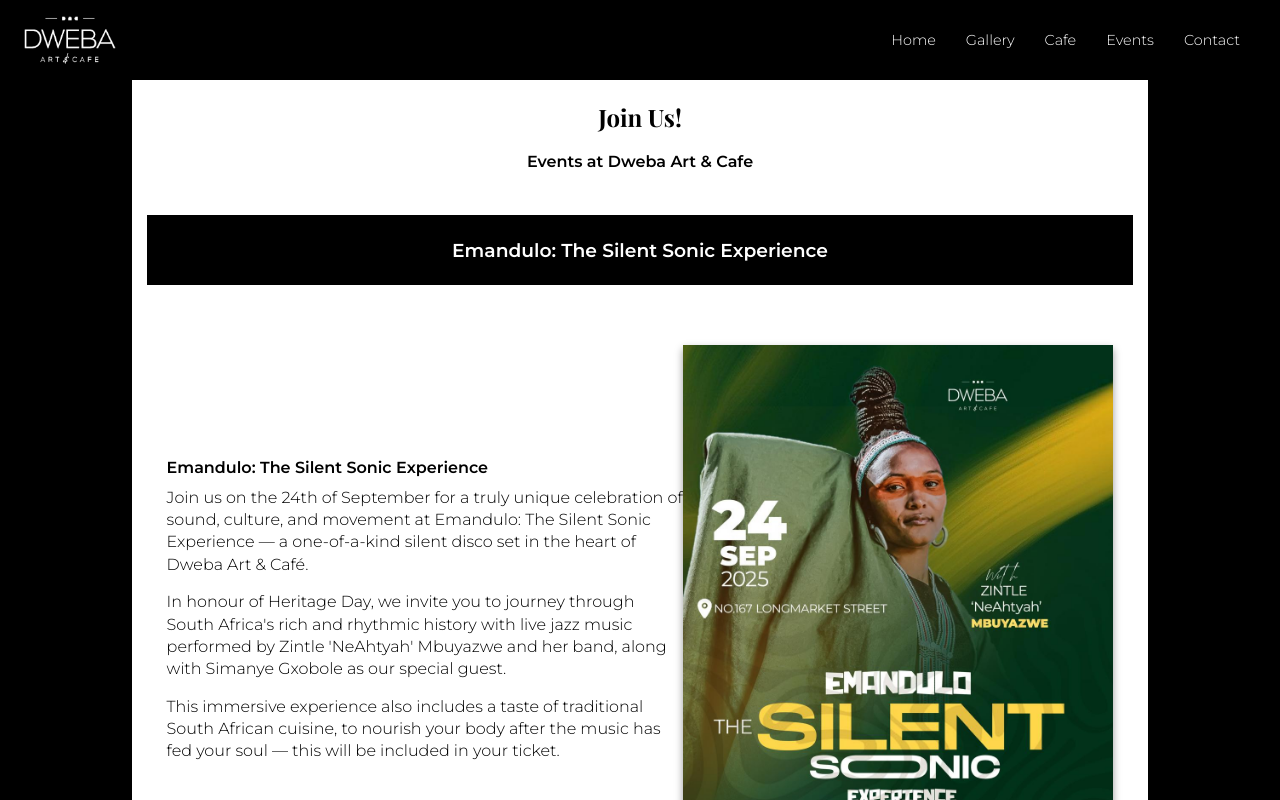
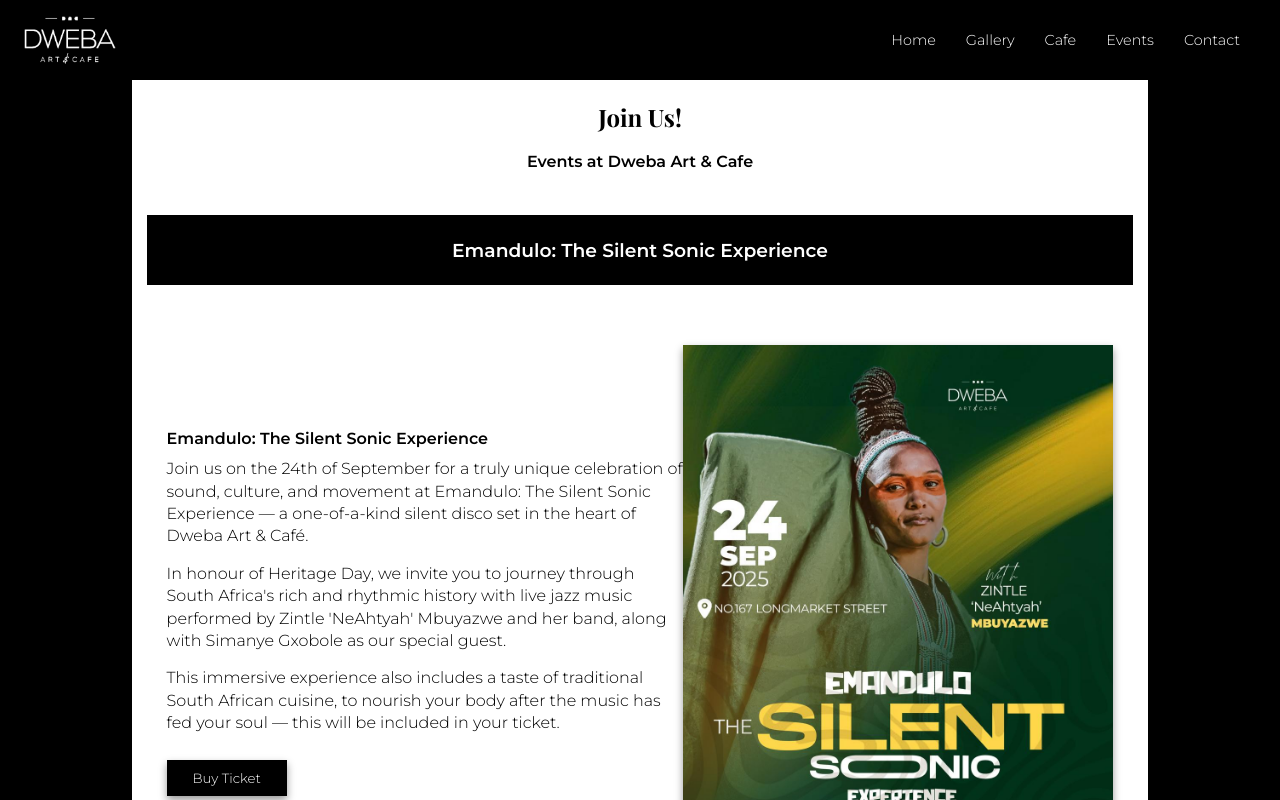
Before and after one commit to Lebo-Madikane/dweba-art-and-cafe, a Next.js app: page /eventsPage in a window 1280 px wide. Shown: the top 800 px of the page. Built offline with nearby package versions, Linux system fonts and the light colour scheme.

Commit message:
update eventsPage

```diff
--- a/src/pages/eventsPage.js
+++ b/src/pages/eventsPage.js
@@ -20,7 +20,7 @@ const EventsContent = () => (
                             <p>Join us on the 24th of September for a truly unique celebration of sound, culture, and movement at Emandulo: The Silent Sonic Experience — a one-of-a-kind silent disco set in the heart of Dweba Art & Café.</p>
                             <p>In honour of Heritage Day, we invite you to journey through South Africa's rich and rhythmic history with live jazz music performed by Zintle 'NeAhtyah' Mbuyazwe and her band, along with Simanye Gxobole as our special guest.</p>
                             <p>This immersive experience also includes a taste of traditional South African cuisine, to nourish your body after the music has fed your soul — this will be included in your ticket.</p>
-                            {/* <button className={styles["purchase-btn"]}><Link href="https://www.quicket.co.za/events/307400-ixesha-lixhatshwe-zizinja-awakening/?preview=t#/">Buy Ticket</Link></button> */}
+                            <button className={styles["purchase-btn"]}><Link href="https://www.quicket.co.za/events/307400-ixesha-lixhatshwe-zizinja-awakening/?preview=t#/">Buy Ticket</Link></button>
                         </div>
                         <div className={styles["events1img"]}>
                             <Image src='/assets/eventsPageImgs/Zinhle.jpeg' alt="EventOne Img" width={400} height={500} className={styles["eventOneImg"]} />
--- a/src/styles/pages/eventsPage.module.scss
+++ b/src/styles/pages/eventsPage.module.scss
@@ -38,7 +38,7 @@
                     text-align: start;
                     padding: 20px;
                     margin: 40px 0px;
-                    gap: 20;
+                    gap: 40;
 
                     .events1details {
                         flex: 1.2;
@@ -54,6 +54,16 @@
                         span {
                             font-weight: bold;
                         }
+
+                                                button {
+                                                    width: 120px;
+                                                    padding: 8px;
+                                                    margin: 10px auto 10px auto;
+                                                    color: #ffffff;
+                                                    background-color: #000000;
+                                                    border: 1px solid #000;
+                                                    box-shadow: 0 4px 8px rgba(0, 0, 0, 0.4);
+                                                }
                     }
 
                     .events1img {
@@ -85,7 +95,7 @@
                     align-items: center;
                     text-align: start;
                     padding: 20px;
-                    gap: 20;
+                    gap: 40;
                     color: #000000;
 
                     .events2-1container {
@@ -95,7 +105,7 @@
                         justify-content: center;
                         padding: 20px;
                         margin: 40px 0px 20px 0px;
-                        gap: 20;
+                        gap: 40;
 
                         .events2-1img {
                             flex: 1;
@@ -128,7 +138,7 @@
                         justify-content: center;
                         padding: 20px;
                         margin: 20px 0px 40px 0px;
-                        gap: 20;
+                        gap: 40;
 
                         .events2img {
                             width: 100%;
@@ -175,7 +185,7 @@
                     text-align: start;
                     padding: 20px;
                     margin: 40px 0px;
-                    gap: 20;
+                    gap: 40;
 
                     .events3details {
                         flex: 1.2;
```
